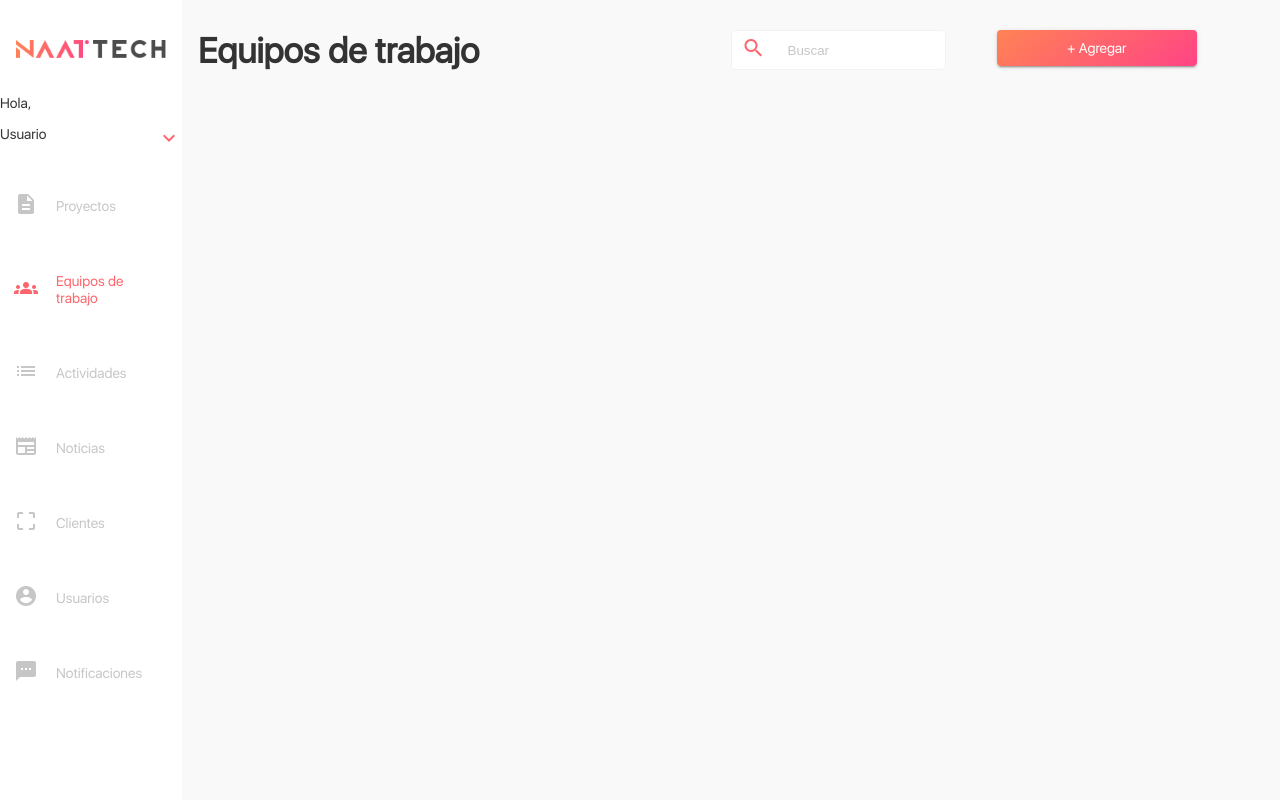
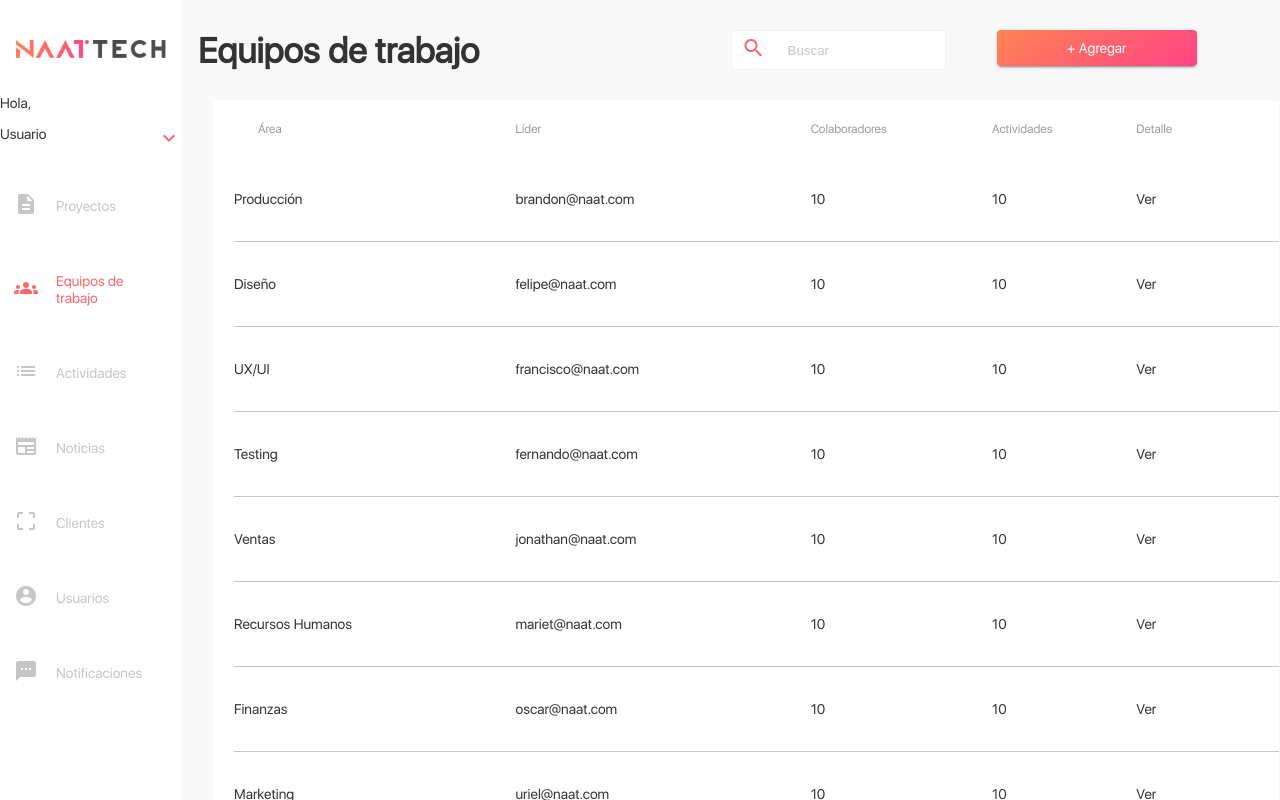
Before and after one commit to Frank420-Developer/Proyecto-Final-Front, an Angular app: page /dashboard/equipos in a window 1280 px wide. Built offline with nearby package versions, Linux system fonts and the light colour scheme.

Commit message:
Equipos de trabajo

```diff
--- /dev/null
+++ b/src/app/data/models/local/TableMocks.ts
@@ -0,0 +1,50 @@
+import { WorkTeamListResponse } from '../response/workTeam/WorkTeamResponse';
+
+export const WORK_TEAM: WorkTeamListResponse[] = [
+    {
+        area: 'Producción',
+        leader: 'brandon@naat.com',
+        collaborators: '10',
+        activities: '10'
+    }, {
+        area: 'Diseño',
+        leader: 'felipe@naat.com',
+        collaborators: '10',
+        activities: '10'
+    }, {
+        area: 'UX/UI',
+        leader: 'francisco@naat.com',
+        collaborators: '10',
+        activities: '10'
+    }, {
+        area: 'Testing',
+        leader: 'fernando@naat.com',
+        collaborators: '10',
+        activities: '10'
+    }, {
+        area: 'Ventas',
+        leader: 'jonathan@naat.com',
+        collaborators: '10',
+        activities: '10'
+    }, {
+        area: 'Recursos Humanos',
+        leader: 'mariet@naat.com',
+        collaborators: '10',
+        activities: '10'
+    }, {
+        area: 'Finanzas',
+        leader: 'oscar@naat.com',
+        collaborators: '10',
+        activities: '10'
+    }, {
+        area: 'Marketing',
+        leader: 'uriel@naat.com',
+        collaborators: '10',
+        activities: '10'
+    }, {
+        area: 'Desarrollo',
+        leader: 'victor@naat.com',
+        collaborators: '10',
+        activities: '10'
+    }
+];
--- /dev/null
+++ b/src/app/data/models/response/workTeam/WorkTeamResponse.ts
@@ -0,0 +1,6 @@
+export interface WorkTeamListResponse {
+    area: string;
+    leader: string;
+    collaborators: string;
+    activities: string;
+}
--- /dev/null
+++ b/src/app/data/network/workteam/workteam-api.service.ts
@@ -0,0 +1,34 @@
+import { Injectable } from '@angular/core';
+
+/* Importaciones de http */
+import { HttpClient } from '@angular/common/http';
+
+/* Importaciones de los modelos */
+import { WorkTeamListResponse } from '../../models/response/workTeam/WorkTeamResponse';
+
+/* RxJS */
+import { Observable } from 'rxjs';
+import { map, timeout } from 'rxjs/operators';
+
+/* Importaciones de constantes, entornos y utlidades */
+import { environment } from 'src/environments/environment';
+import { TIME_OUT } from 'src/app/portal/utilis/ConstantsApp';
+
+@Injectable({
+  providedIn: 'root'
+})
+export class WorkteamApiService {
+  private msPath = environment.msPath;
+
+  constructor( private http: HttpClient ) { }
+
+
+  public getWorkTeamListApi(): Observable<WorkTeamListResponse[]> {
+    return this.http.get<WorkTeamListResponse[]>(this.msPath.workTeam)
+      .pipe(timeout(TIME_OUT))
+      .pipe( map( response => {
+        return response;
+      })
+    );
+  }
+}
--- a/src/app/portal/ui/dashboard/actividades/actividades.component.ts
+++ b/src/app/portal/ui/dashboard/actividades/actividades.component.ts
@@ -61,8 +61,6 @@ export class ActividadesComponent implements OnInit {
     this.api.getActivitiesListService(params).subscribe(
       (data: HttpResponse<ActivityListModel[]>) => {
       try {
-        console.log('Header ', data.headers.get('total-elements'));
-        console.log('Body ', data.body);
         const lista = data.body;
 
         lista.forEach( (item: ActivityListModel) => {
--- a/src/app/portal/ui/dashboard/detalles-proyecto/detalles-proyecto.component.ts
+++ b/src/app/portal/ui/dashboard/detalles-proyecto/detalles-proyecto.component.ts
@@ -44,8 +44,6 @@ export class DetallesProyectoComponent implements OnInit {
   }
 
   public searchValue() {
-    console.log('Contenido del controlador del input', this.searchInput);
-    console.log('¿Es válido el input?', this.searchInput.valid);
   }
 
   private getProjectDetail( clientID: string, id: string, position: number ) {
--- a/src/app/portal/ui/dashboard/equipos/equipos.component.html
+++ b/src/app/portal/ui/dashboard/equipos/equipos.component.html
@@ -1 +1,5 @@
 <app-general-header [dataInput]="dataToSend" ></app-general-header>
+
+<app-general-table
+    [dataInput]="tableDataToSend" (changePage)="changePageTable($event)" >
+</app-general-table>
--- a/src/app/portal/ui/dashboard/equipos/equipos.component.ts
+++ b/src/app/portal/ui/dashboard/equipos/equipos.component.ts
@@ -1,13 +1,22 @@
 import { Component, OnInit } from '@angular/core';
-
-/* Importacion de constantes */
-import * as TextsES from '../../../utilis/TextsConstantsES';
 
 /* Importacion de interfaces */
 import { HeaderModel } from 'src/app/data/models/local/InputsModels';
+import { DataTableModel, StructDataTableModel } from 'src/app/data/models/local/TableModels';
+import { WorkTeamListResponse } from 'src/app/data/models/response/workTeam/WorkTeamResponse';
+
+/* Importacion de utilidades, constantes y servicios */
+import { WORK_TEAM, BUTTONS, INPUTS } from 'src/app/portal/utilis/TextsConstantsES';
 import { PLUS, SPACE } from 'src/app/portal/utilis/ConstantsApp';
+
+import { GeneralStructsService } from 'src/app/data/dto/general-structs.service';
+import { WorkteamApiService } from 'src/app/data/network/workteam/workteam-api.service';
+
+/* Importaciones de componentes */
 import { DialogAddTeamComponent } from 'src/app/portal/viewUtils/dialog/dialog-add-team/dialog-add-team.component';
 
+/* Mocks */
+import * as MockWorkTeam from '../../../../data/models/local/TableMocks';
 @Component({
   selector: 'app-equipos',
   templateUrl: './equipos.component.html',
@@ -16,22 +25,62 @@ import { DialogAddTeamComponent } from 'src/app/portal/viewUtils/dialog/dialog-a
 export class EquiposComponent implements OnInit {
 
   // Text
-  public textEs = TextsES.WORK_TEAM;
-  private txtPlaceholder = TextsES.INPUTS;
-  private txtButton = TextsES.BUTTONS;
+  public textEs = WORK_TEAM;
+  private txtPlaceholder = INPUTS;
+  private txtButton = BUTTONS;
+
+  // Inputs
   public dataToSend: HeaderModel;
+  public tableDataToSend: DataTableModel;
 
-  constructor() { }
+  // Table
+  private dataTableList: StructDataTableModel[];
+  private dataTable: StructDataTableModel;
+
+  constructor( private dto: GeneralStructsService,
+               private api: WorkteamApiService ) {
+
+    // Inicilizacion
+    this.dataTableList = [];
+    this.getWorkTeamList(0, 10);
+  }
 
   ngOnInit(): void {
-    this.dataToSend = {
-      TITLE: this.textEs.TITLE,
-      TEXT_PLACEHOLDER: this.txtPlaceholder.SEARCH,
-      TEXT_ADD_BUTTON: PLUS + SPACE + this.txtButton.ADD,
-      FLAG_ACTIVE_SEARCH: true,
-      FLAG_ACTIVE_BUTTON: true,
-      COMPONENT_DIALOG: DialogAddTeamComponent
-    };
+    this.dataToSend = this.dto.createStructHeader(
+      this.textEs.TITLE,
+      this.txtPlaceholder.SEARCH,
+      PLUS + SPACE + this.txtButton.ADD,
+      true,
+      true,
+      DialogAddTeamComponent
+    );
+  }
+
+  private getWorkTeamList(page: number, size: number) {
+
+    MockWorkTeam.WORK_TEAM.forEach( (item: WorkTeamListResponse) => {
+      this.dataTable = {
+        COLUMN_ONE: item.area,
+        COLUMN_TWO: item.leader,
+        COLUMN_THREE: item.collaborators,
+        COLUMN_FOUR: item.activities,
+        COLUMN_FIVE: this.txtButton.VIEW
+      };
+
+      this.dataTableList.push(this.dataTable);
+    });
+
+    this.tableDataToSend = this.dto.createStructTable(
+      this.textEs.TABLE_HEADERS,
+      this.dataTableList,
+      false,
+      true,
+      false,
+      parseInt('10', 10) );
+  }
+
+  public changePageTable(page: number) {
+    this.getWorkTeamList(page, 10);
   }
 
 }
--- a/src/app/portal/ui/dashboard/proyectos/proyectos.component.ts
+++ b/src/app/portal/ui/dashboard/proyectos/proyectos.component.ts
@@ -73,9 +73,7 @@ export class ProyectosComponent implements OnInit {
   }
 
   public changePageTable( event: any ) {
-    console.log('Datos del paginador ', event);
     this.pageTable = event.pageIndex;
-    console.log('Pagina actual ', this.pageTable);
     this.projectList = [];
     this.getProjectList('fe3f7dbf-7515-45c2-9d31-f8a7658cdb16', this.pageTable);
   }
@@ -87,8 +85,6 @@ export class ProyectosComponent implements OnInit {
 
     this.projectService.getListProjects(clientID, paramsRequest).subscribe( (data) => {
       try {
-        console.log('Body', data.body);
-        console.log('Headers', data.headers.get('total-elements') );
         this.lenghtDataTable = parseInt(data.headers.get('total-elements'), 10);
 
         /*this.projectList = data.body;
@@ -167,7 +163,6 @@ export class ProyectosComponent implements OnInit {
     } );
 
     openDialog.afterClosed().subscribe( (result: ProjectDetail[]) => {
-      console.log(result);
       this.getProjectList('fe3f7dbf-7515-45c2-9d31-f8a7658cdb16', this.pageTable);
     });
 
--- a/src/app/portal/viewUtils/dialog/dialog-add-project/dialog-add-project.component.ts
+++ b/src/app/portal/viewUtils/dialog/dialog-add-project/dialog-add-project.component.ts
@@ -66,8 +66,6 @@ export class DialogAddProjectComponent implements OnInit {
 
     this.clientSelected = this.addProjectForm.controls.clientSelectedGroup;
     this.projectName = this.addProjectForm.controls.projectName;
-
-    console.log('Datos recibidos: ', this.dataReceived );
   }
 
   ngOnInit(): void {
--- a/src/app/portal/viewUtils/headers/general-header/general-header.component.ts
+++ b/src/app/portal/viewUtils/headers/general-header/general-header.component.ts
@@ -52,8 +52,6 @@ export class GeneralHeaderComponent implements OnInit {
 
     this.flagButton = this.dataInput.FLAG_ACTIVE_BUTTON;
     this.flagSearch = this.dataInput.FLAG_ACTIVE_SEARCH;
-
-    console.log('Datos recibidos ', this.dataInput);
   }
 
   public openDialog() {
--- a/src/app/portal/viewUtils/table/general-table/general-table.component.ts
+++ b/src/app/portal/viewUtils/table/general-table/general-table.component.ts
@@ -41,7 +41,6 @@ export class GeneralTableComponent implements OnInit, DoCheck {
   }
 
   private prepareData() {
-    console.log('Datos', this.dataInput);
     this.flag = this.dataInput;
     this.headersList = this.dataInput.HEADER_TITLES;
     this.listTable = this.dataInput.LIST_TABLE;
--- a/src/environments/environment.ts
+++ b/src/environments/environment.ts
@@ -18,6 +18,7 @@ export const environment = {
     clients: 'clients/',
     news: 'news/',
     activities: 'activities/',
+    workTeam: 'workteam/'
   }
 };
 
```
Also changed, not shown: 1 other file (tests, documents, lock files or other folders).
